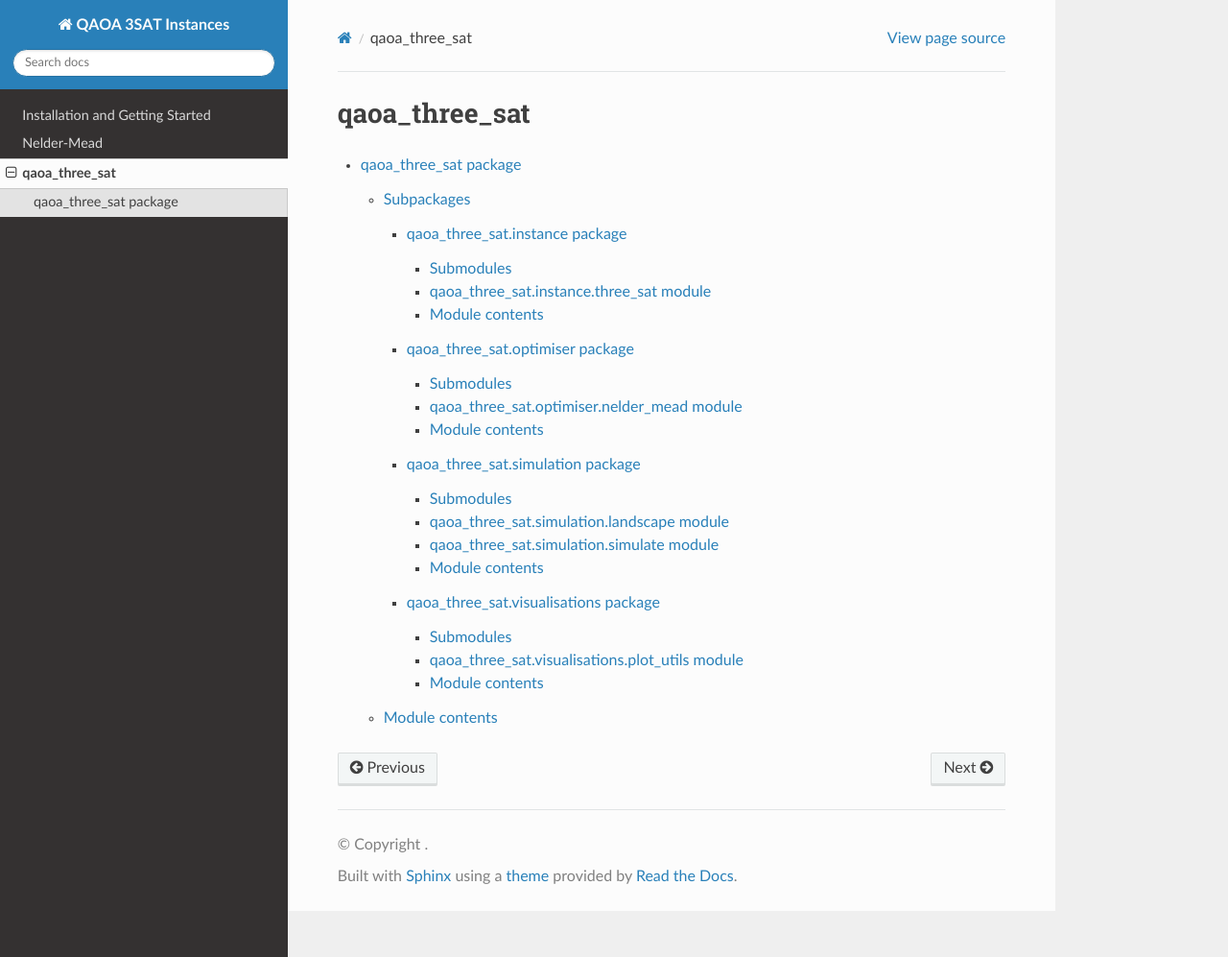
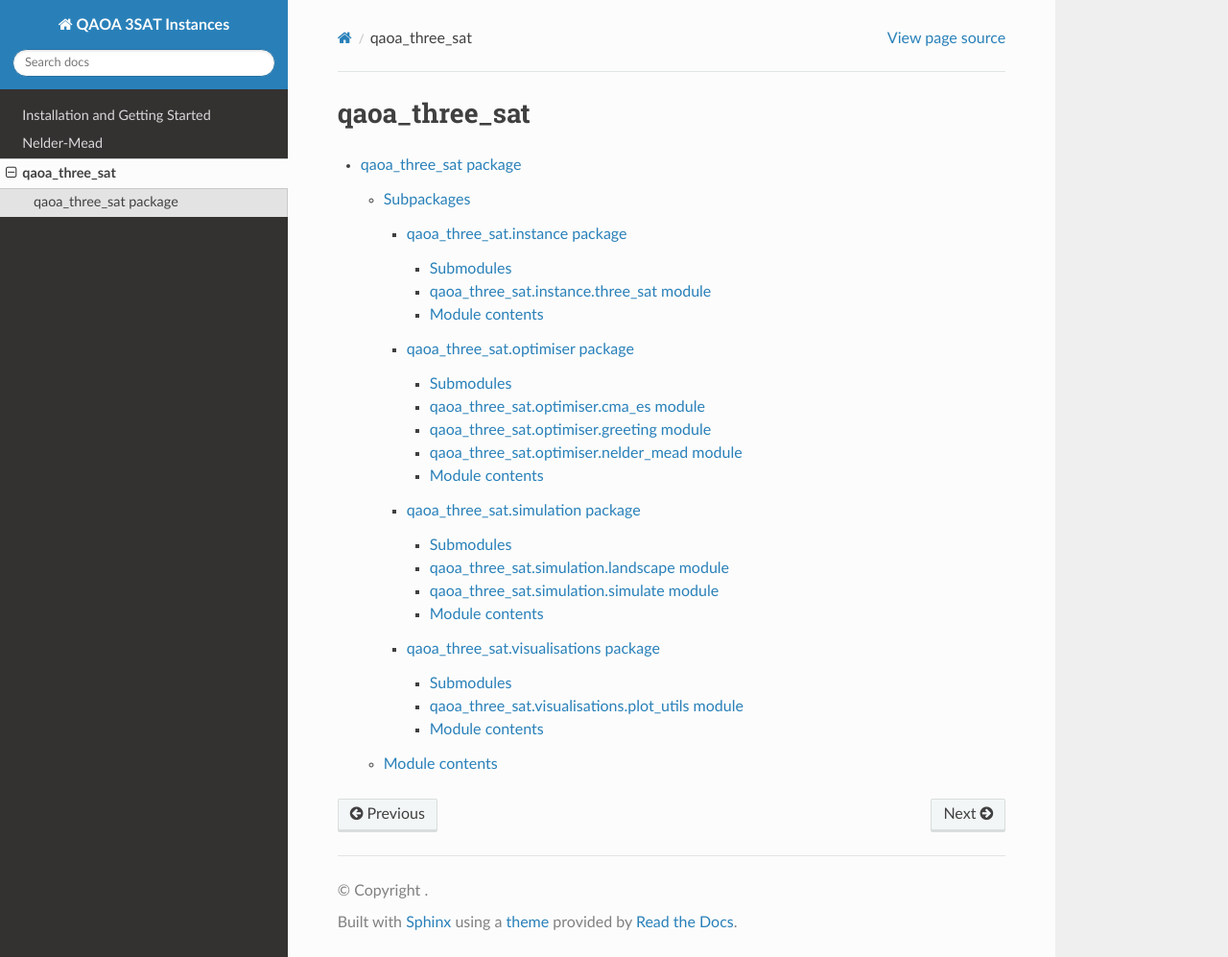
Before and after one commit to vivekkatial/qaoa-three-sat, a Sphinx documentation site: the page built from docs/modules.rst, in a window 1280 px wide and 997 px high. Shown: the whole window at 96% size. Built offline with Sphinx 7.4.7 and the Read the Docs theme 2.0.0, drawn with Linux system fonts in a browser that asks for light colours.

Commit message:
Added RST for optmisers

```diff
--- a/docs/qaoa_three_sat.optimiser.rst
+++ b/docs/qaoa_three_sat.optimiser.rst
@@ -3,6 +3,22 @@ qaoa\_three\_sat.optimiser package
 
 Submodules
 ----------
+
+qaoa\_three\_sat.optimiser.cma\_es module
+-----------------------------------------
+
+.. automodule:: qaoa_three_sat.optimiser.cma_es
+   :members:
+   :undoc-members:
+   :show-inheritance:
+
+qaoa\_three\_sat.optimiser.greeting module
+------------------------------------------
+
+.. automodule:: qaoa_three_sat.optimiser.greeting
+   :members:
+   :undoc-members:
+   :show-inheritance:
 
 qaoa\_three\_sat.optimiser.nelder\_mead module
 ----------------------------------------------
```
